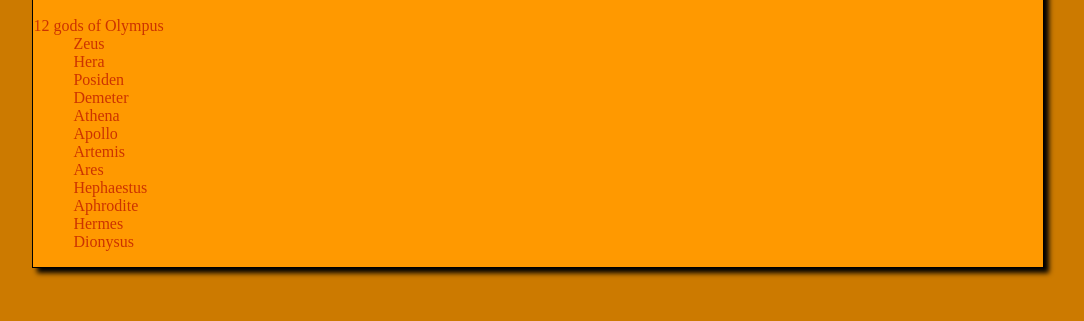
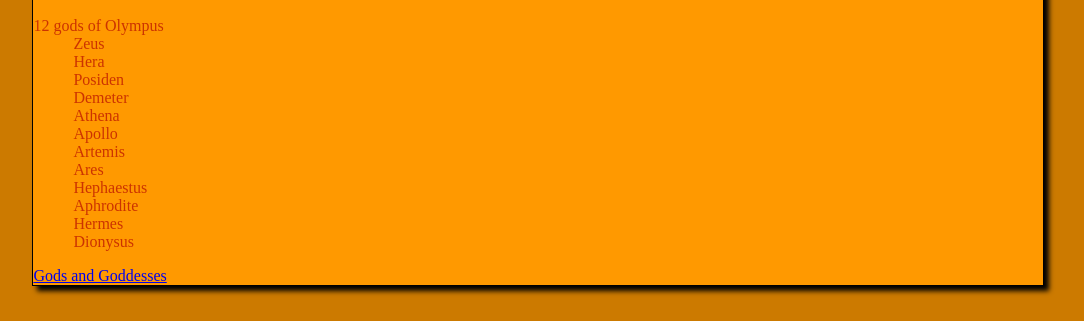
Before and after one commit to tjodonnell245/mythology, a plain HTML site: page greek.html in a window 1280 px wide. Shown: the part 479-800 px from the top of the page, without its empty margins (102-1186 px from the left). Drawn offline with Linux system fonts and the light colour scheme.

Commit message:
Fixed link

```diff
--- a/greek.html
+++ b/greek.html
@@ -30,7 +30,7 @@
           <dd>Hermes</dd>
           <dd>Dionysus</dd>
         </dl>
-      <a href="https://www.history.com/topics/ancient-history/greek-mythology"></a>
+      <a href="https://www.history.com/topics/ancient-history/greek-mythology">Gods and Goddesses</a>
       </div>
     </div>
   </body>
```
